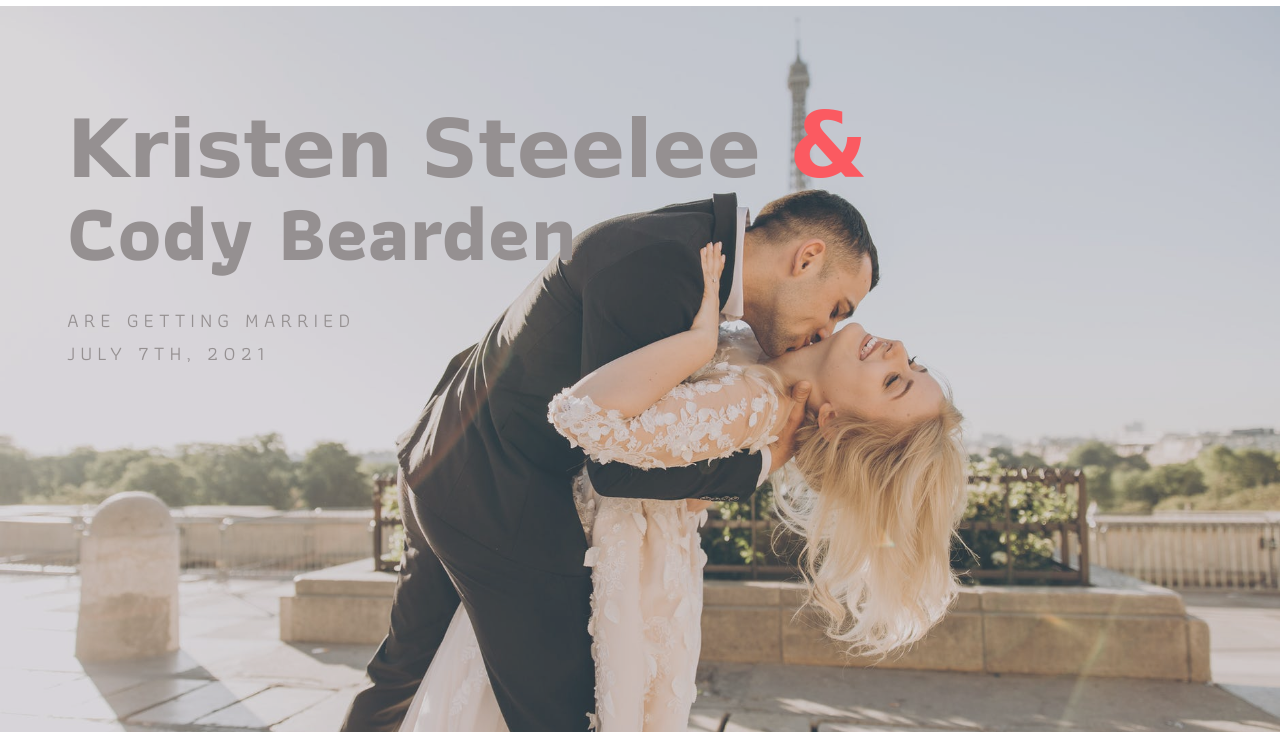
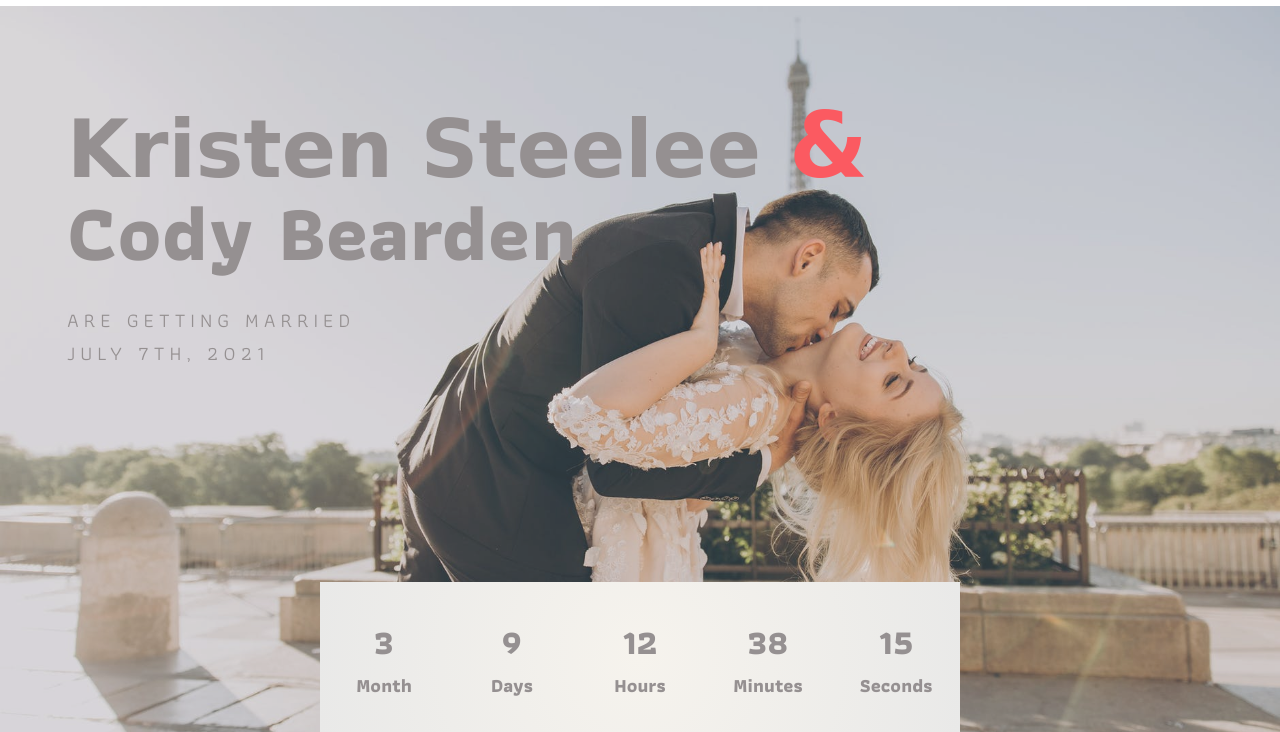
Before and after one commit to RomaVintonyak/Web_Po, a website: page index.html in a window 1280 px wide. Shown: the part 68-800 px from the top of the page. Drawn offline with nearby package versions, Linux system fonts and the light colour scheme; a web font is replaced by a local one.

Commit message:
create timer section

```diff
--- a/index.html
+++ b/index.html
@@ -93,9 +93,30 @@
         <h2>Cody Bearden</h2>
         <p>ARE GETTING MARRIED</p>
         <p>JULY 7TH, 2021</p>
-      </div>
-      </div>
-
+       </div><!--/.introTitle-->-->
+      </div><!--/.container-->
+      <div id="introTimer">
+        <div class="timer__block">
+           <p id="timerMonth">3</p>
+           <p>Month</p>
+        </div>
+        <div class="timer__block">
+          <p id="timerDays">9</p>
+          <p>Days</p>
+        </div>
+        <div class="timer__block">
+          <p id="timerHours">12</p>
+          <p>Hours</p>
+        </div>
+        <div class="timer__block">
+          <p id="timerMinutes">38</p>
+          <p>Minutes</p>
+        </div>
+        <div class="timer__block">
+          <p id="timerSeconds">15</p>
+          <p>Seconds</p>
+        </div>
+      </div><!--/.introTimer-->
   </section>
 
 
--- a/scss/block/_intro.scss
+++ b/scss/block/_intro.scss
@@ -58,3 +58,28 @@
     letter-spacing: 5px;
   }
 }
+#introTimer{
+  position: absolute;
+  bottom: 0;
+  left: calc(50% - 25%);
+  z-index: 1500;
+  height: 150px;
+  width: 50%;
+  background-image: radial-gradient(circle, #f6f3ed, #e9e9e8,);
+  display: flex;
+  justify-content: space-between;
+  align-items: center;
+}
+.timer__block{
+  width: 20%;
+  text-align: center;
+  p{
+    &:first-child{
+      font-size: 2.2rem;
+    }
+    font-family: $athiti;
+    font-size: 1.2rem;
+    font-weight: 700;
+    color: $silver-l;
+  }
+}
```
Also changed, not shown: css/style.min.css, 1 other file.
